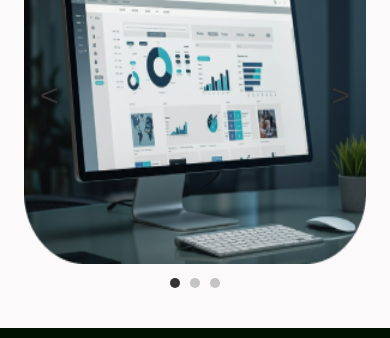
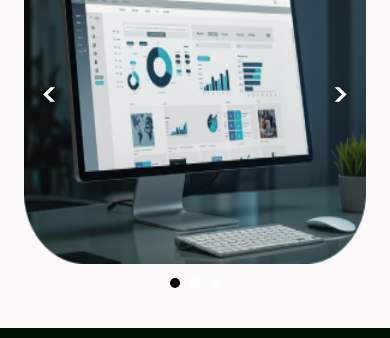
Before and after one commit to AmDeeJhay/Ksideindustries, a React (Vite) app: page / in a window 390 px wide. Shown: the part 445-783 px from the top of the page. Built offline with nearby package versions, Linux system fonts and the light colour scheme.

Commit message:
i added arrows to the carousel image for the mobile view

```diff
--- a/src/components/Home/Hero/Hero.scss
+++ b/src/components/Home/Hero/Hero.scss
@@ -85,10 +85,12 @@
       top: 50%;
       transform: translateY(-50%);
       font-size: 2rem;
+      font-family: 'poppins';
+      font-weight: 500;
       background: none;
       border: none;
       cursor: pointer;
-      color: #333;
+      color: #fff;
       transition: color 0.3s;
 
       &.left-arrow {
@@ -114,13 +116,13 @@
         width: 10px;
         height: 10px;
         margin: 0 5px;
-        background-color: #c4c4c4;
+        background-color: #fdfdfd;
         border-radius: 50%;
         cursor: pointer;
         transition: background-color 0.3s;
 
         &.active {
-          background-color: #333;
+          background-color: #000;
         }
       }
     }
```
